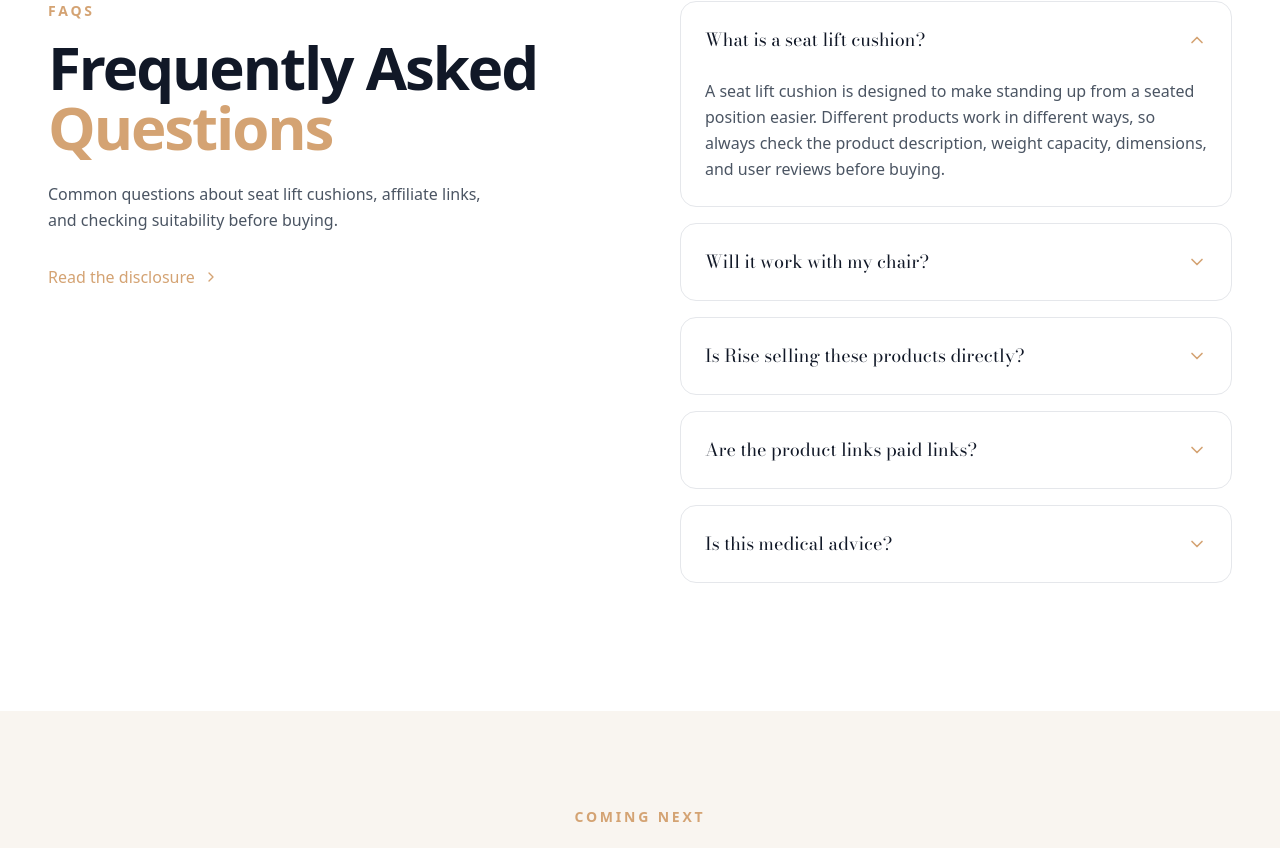
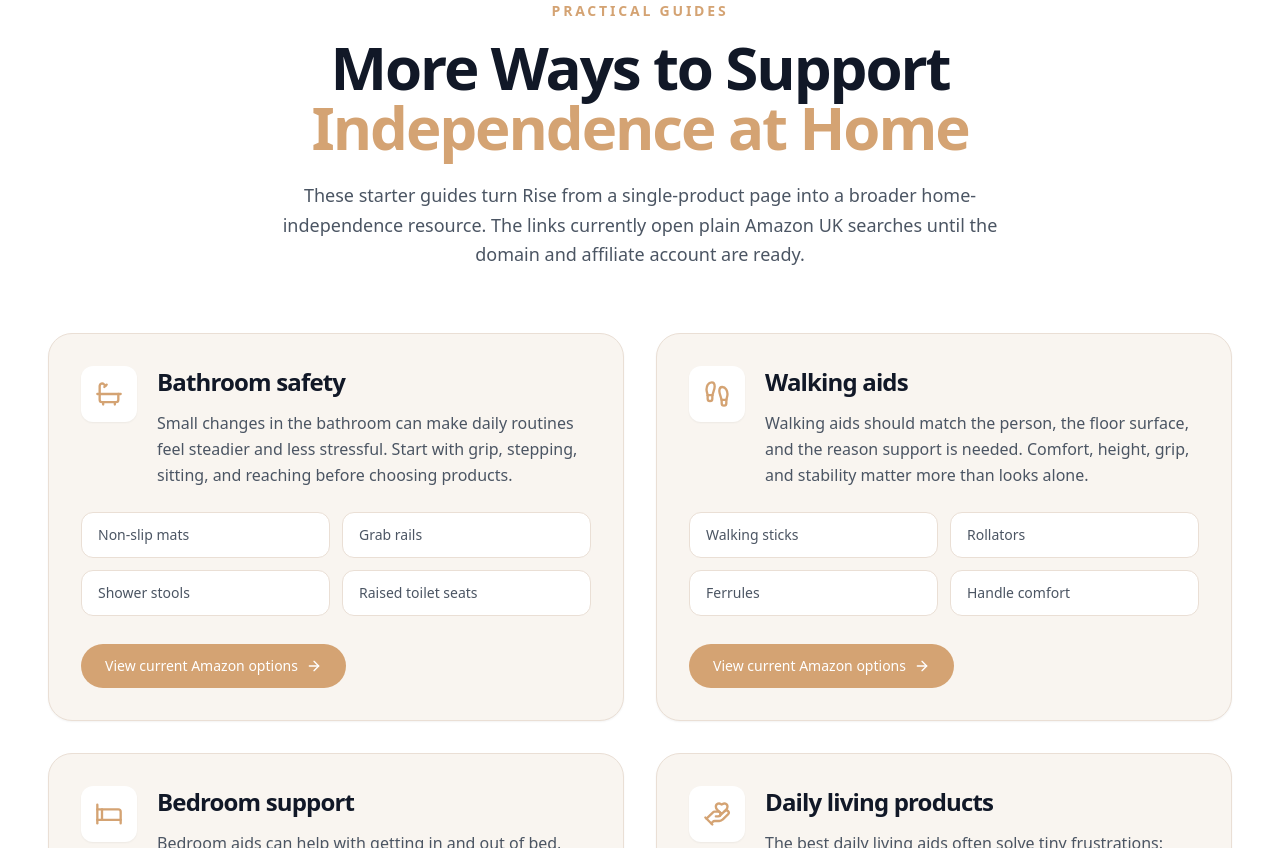
Before and after one commit to rcampbell30/rise, a React (Vite) app in the folder app/: page / in a window 1280 px wide. Shown: the part 7432-8280 px from the top of the page. Built offline with nearby package versions, Linux system fonts and the light colour scheme; a web font is replaced by a local one.

Commit message:
Add Rise Mobility content guide hub

```diff
--- a/app/src/App.tsx
+++ b/app/src/App.tsx
@@ -6,8 +6,8 @@ import Features from '@/sections/Features';
 import Shop from '@/sections/Shop';
 import BuyingChecklist from '@/sections/BuyingChecklist';
 import SuitabilityGuide from '@/sections/SuitabilityGuide';
+import GuideHub from '@/sections/GuideHub';
 import FAQ from '@/sections/FAQ';
-import ComingNext from '@/sections/ComingNext';
 import CTA from '@/sections/CTA';
 import Footer from '@/sections/Footer';
 
@@ -23,8 +23,8 @@ function App() {
         <Shop />
         <BuyingChecklist />
         <SuitabilityGuide />
+        <GuideHub />
         <FAQ />
-        <ComingNext />
         <CTA />
       </main>
       <Footer />
```
